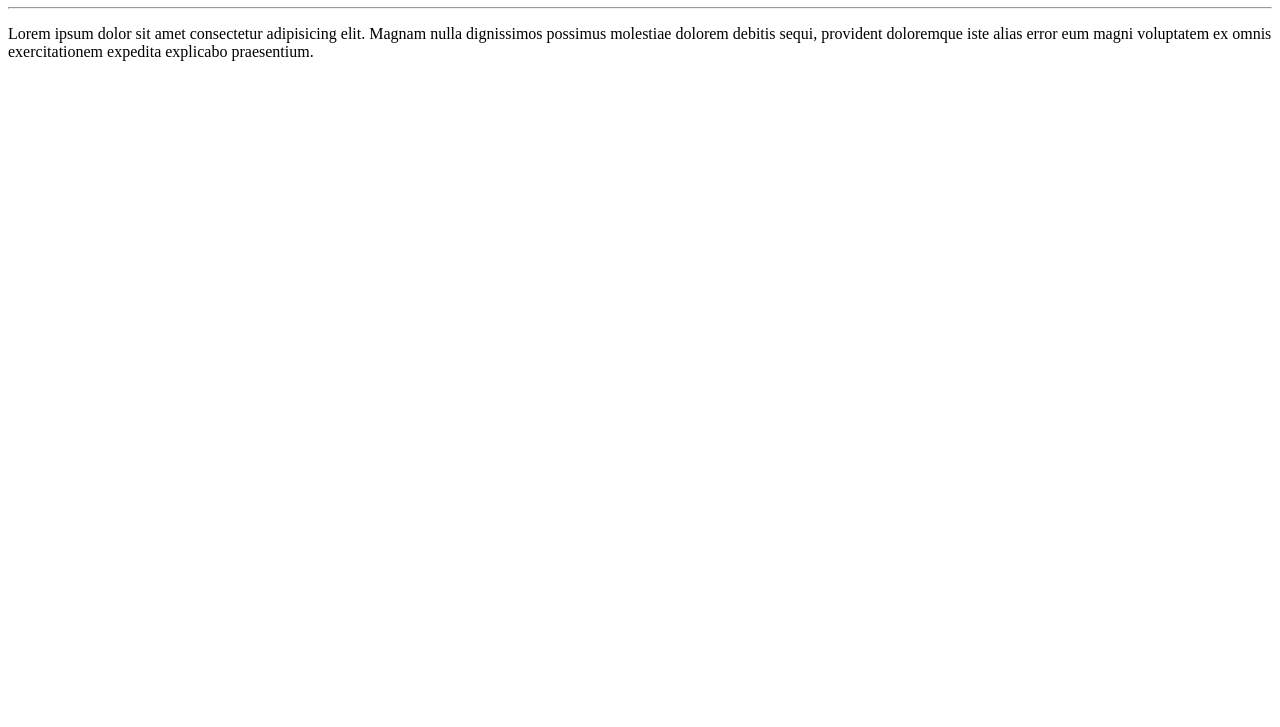
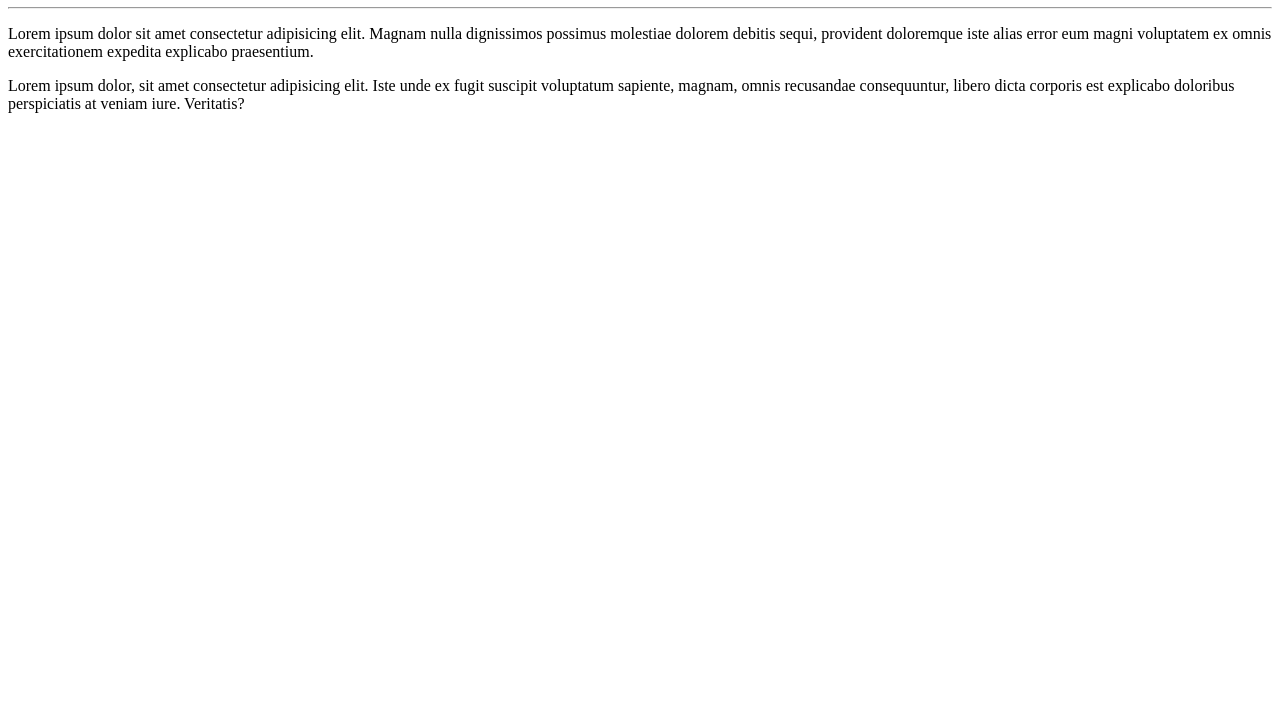
Before and after one commit to WMassuci/Ola-Mundo, a plain HTML site: page Site exemplo/index.html in a window 1280 px wide. Shown: the part 73-800 px from the top of the page. Drawn offline with Linux system fonts and the light colour scheme.

Commit message:
adicionei um segundo paragrafo

```diff
--- a/Site exemplo/index.html
+++ b/Site exemplo/index.html
@@ -14,6 +14,8 @@
     <p>Lorem ipsum dolor sit amet consectetur adipisicing elit. Magnam nulla dignissimos possimus molestiae dolorem
         debitis sequi, provident doloremque iste alias error eum magni voluptatem ex omnis exercitationem expedita
         explicabo praesentium.</p>
+
+    <p>Lorem ipsum dolor, sit amet consectetur adipisicing elit. Iste unde ex fugit suscipit voluptatum sapiente, magnam, omnis recusandae consequuntur, libero dicta corporis est explicabo doloribus perspiciatis at veniam iure. Veritatis?</p>
 </body>
 
 </html>
```
